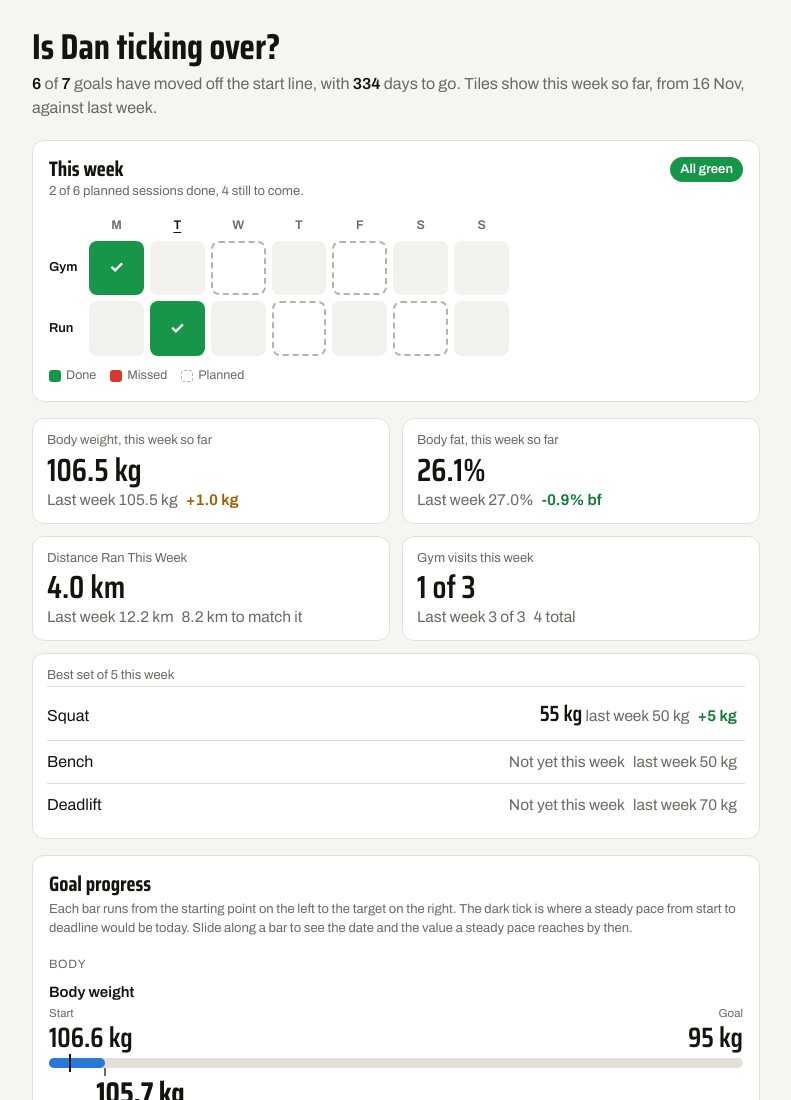
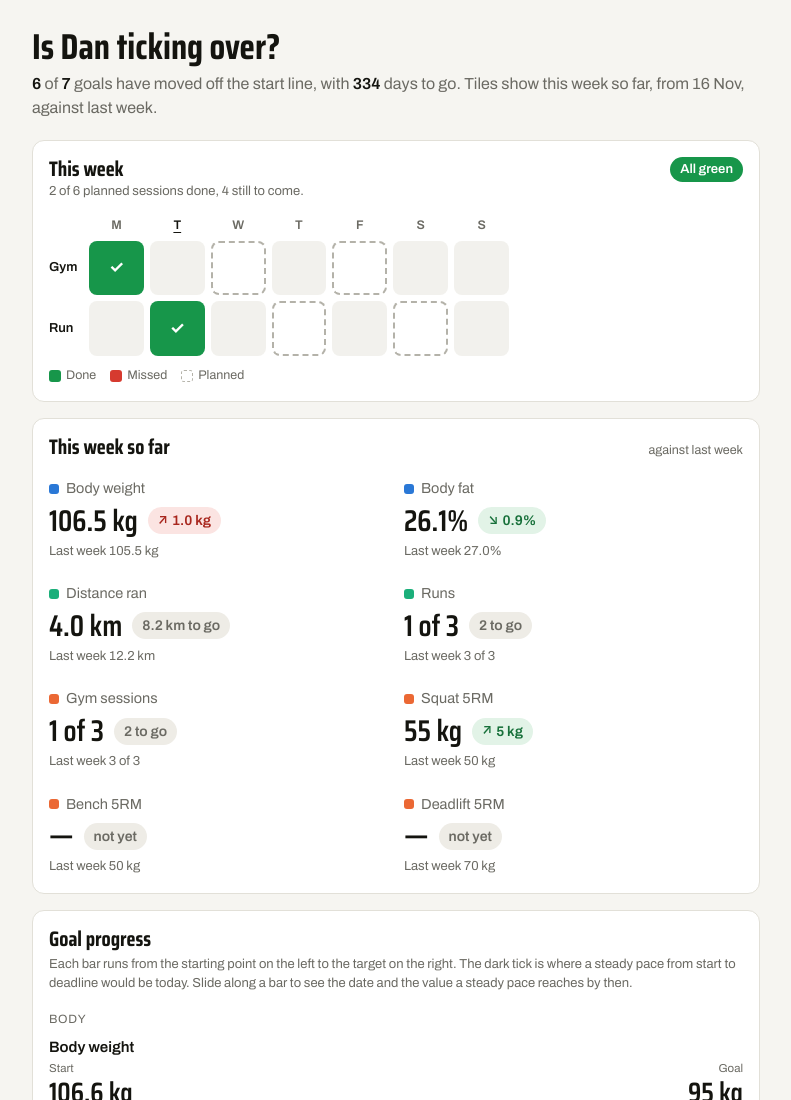
Before and after one commit to dgcoops/fitness-goals-dashboard, a plain HTML site: page site/index.html in a window 1280 px wide. Shown: the top 1100 px of the page, without its empty margins (244-1035 px from the left). Drawn offline with Linux system fonts and the light colour scheme.

Commit message:
Replace weekly tiles with one metrics card and comparison pills
Co-Authored-By: Claude Opus 5.5 <noreply@anthropic.com>
Claude-Session: https://claude.ai/code/session_01TpNHywfbT6s6W4Eio118jw

```diff
--- a/site/index.html
+++ b/site/index.html
@@ -13,10 +13,12 @@
 :root {
   --bg: #f6f5f1; --panel: #ffffff; --ink: #14140f; --muted: #6b6a63; --line: #e2e0d8;
   --body: #2a78d6; --strength: #eb6834; --running: #1baf7a; --good: #0b7a35; --done: #17964a; --missed: #d63a2f; --warn: #a15c00; --ref: #b4b2a9;
+  --pill-good-bg: #e2f3e7; --pill-good: #17703a; --pill-bad-bg: #fbe4e2; --pill-bad: #a8261d; --pill-flat-bg: #eeece6;
 }
 @media (prefers-color-scheme: dark) {
   :root { --bg: #121211; --panel: #1c1c1a; --ink: #f0efec; --muted: #a3a199; --line: #2e2e2b;
-    --body: #3987e5; --strength: #e0703f; --running: #22b07f; --good: #4cc77a; --done: #1e9e52; --missed: #d9483d; --warn: #e0a040; --ref: #5f5e5a; }
+    --body: #3987e5; --strength: #e0703f; --running: #22b07f; --good: #4cc77a; --done: #1e9e52; --missed: #d9483d; --warn: #e0a040; --ref: #5f5e5a;
+    --pill-good-bg: #173a24; --pill-good: #7fd8a0; --pill-bad-bg: #44201d; --pill-bad: #ff9a8f; --pill-flat-bg: #2a2a27; }
 }
 * { box-sizing: border-box; }
 body { margin: 0; background: var(--bg); color: var(--ink); font: 16px/1.5 Archivo, -apple-system, "Segoe UI", sans-serif; }
@@ -27,6 +29,20 @@ h2 { font: 700 21px/1.15 "Saira Condensed", "Arial Narrow", sans-serif; margin:
 .lede b { color: var(--ink); }
 .note { font-size: 13px; color: var(--muted); margin: 0 0 14px; }
 section { background: var(--panel); border: 1px solid var(--line); border-radius: 12px; padding: 16px; margin-top: 16px; }
+.mets-card { margin-top: 16px; }
+.mets-head { display: flex; justify-content: space-between; align-items: baseline; gap: 8px; margin-bottom: 4px; }
+.mets-head h2 { margin: 0; }
+.mets { display: grid; grid-template-columns: repeat(2, minmax(0, 1fr)); gap: 22px 16px; padding-top: 14px; }
+.met-k { display: flex; align-items: center; gap: 7px; font-size: 14.5px; color: var(--muted); }
+.met-sw { width: 10px; height: 10px; border-radius: 3px; flex: none; }
+.met-v { display: flex; align-items: center; flex-wrap: wrap; gap: 4px 10px; margin-top: 6px; }
+.met-n { font: 600 30px/1 "Saira Condensed", "Arial Narrow", sans-serif; font-variant-numeric: tabular-nums; white-space: nowrap; }
+.pill { display: inline-flex; align-items: center; gap: 4px; padding: 3px 10px; border-radius: 999px; font-size: 14px; font-weight: 600; white-space: nowrap; font-variant-numeric: tabular-nums; }
+.pill-a { font-size: 13px; }
+.pill.good { background: var(--pill-good-bg); color: var(--pill-good); }
+.pill.bad { background: var(--pill-bad-bg); color: var(--pill-bad); }
+.pill.flat { background: var(--pill-flat-bg); color: var(--muted); }
+.met-note { margin-top: 6px; font-size: 13px; color: var(--muted); font-variant-numeric: tabular-nums; }
 .tiles { display: grid; grid-template-columns: repeat(2, minmax(0, 1fr)); gap: 12px; }
 .tile { background: var(--panel); border: 1px solid var(--line); border-radius: 12px; padding: 12px 14px; }
 .tile .k { font-size: 13px; color: var(--muted); }
@@ -112,7 +128,7 @@ footer { margin-top: 20px; font-size: 12.5px; color: var(--muted); }
 
   <section id="week" style="margin-top:0" hidden></section>
 
-  <div class="tiles" id="tiles" style="margin-top:16px"></div>
+  <div id="tiles"></div>
 
   <section>
     <h2>Goal progress</h2>
@@ -235,47 +251,85 @@ function tidyComparisons(root) {
   });
 }
 
+// One card of metrics: coloured key, label, this week's value and a pill comparing it with last week.
+// tone: 'good' (green), 'bad' (red) or 'flat' (grey, used mid-week when there is still time to catch up).
+function metric(label, color, value, pill, note) {
+  const m = el('div', 'met');
+  const k = el('div', 'met-k'), sw = el('span', 'met-sw');
+  sw.style.background = 'var(' + color + ')';
+  k.append(sw, label);
+  const v = el('div', 'met-v');
+  v.append(el('span', 'met-n', value));
+  if (pill) {
+    const p = el('span', 'pill ' + pill.tone);
+    if (pill.arrow) p.append(el('span', 'pill-a', pill.arrow));
+    p.append(pill.text);
+    p.setAttribute('aria-label', pill.say || pill.text);
+    v.append(p);
+  }
+  m.append(k, v);
+  if (note) m.append(el('div', 'met-note', note));
+  return m;
+}
+
 function renderTiles(d) {
   const t = d.tiles, box = $('tiles');
-  const body = (x, unit, label) => {
-    const u = unit === ' kg' ? ' kg' : '%';
-    if (x.value === null) return tile(label, '—', x.prev === null ? 'No weigh-ins yet this week' : 'No weigh-ins yet this week · last week ' + f1(x.prev) + u);
-    const sub = x.prev === null ? ['No last week to compare']
-      : ['Last week ' + f1(x.prev) + u + ' · ', change(signed(x.delta, unit), x.delta < 0 ? 'good' : x.delta > 0 ? 'warn' : '')];
-    return tile(label, f1(x.value) + u, sub);
+  const grid = el('div', 'mets');
+  const up = '↗', down = '↘';
+  const vsKg = (x, unit) => x.prev === null ? 'No last week to compare' : 'Last week ' + f1(x.prev) + unit;
+
+  // Body: lower is better.
+  const body = (x, label, unit, pillUnit) => {
+    if (x.value === null) return metric(label, '--body', '—', null, x.prev === null ? 'No weigh-ins yet' : 'No weigh-ins yet · last week ' + f1(x.prev) + unit);
+    const pill = x.delta === null ? null : x.delta === 0 ? { tone: 'flat', text: 'level' }
+      : { tone: x.delta < 0 ? 'good' : 'bad', arrow: x.delta < 0 ? down : up, text: f1(Math.abs(x.delta)) + pillUnit,
+          say: (x.delta < 0 ? 'down ' : 'up ') + f1(Math.abs(x.delta)) + pillUnit + ' on last week' };
+    return metric(label, '--body', f1(x.value) + unit, pill, vsKg(x, unit));
   };
-  box.append(body(t.weight, ' kg', 'Body weight, this week so far'), body(t.bodyfat, '% bf', 'Body fat, this week so far'));
+  grid.append(body(t.weight, 'Body weight', ' kg', ' kg'), body(t.bodyfat, 'Body fat', '%', '%'));
 
-  if (!t.distance) box.append(tile('Distance Ran This Week', '—', 'Waiting for the Garmin connection'));
-  else {
-    const gap = Math.round((t.distance.prev - t.distance.value) * 10) / 10;
-    box.append(tile('Distance Ran This Week', f1(t.distance.value) + ' km',
-      ['Last week ' + f1(t.distance.prev) + ' km · ', gap > 0 ? f1(gap) + ' km to match it' : change(t.distance.prev > 0 ? 'last week beaten' : 'on the board', 'good')]));
+  // Count-ups through the week: red only once the week is over and still short.
+  const weekOver = londonToday() > d.week.end;
+  const tally = (cur, prev, unit, fmt) => {
+    if (prev === null) return null;
+    const diff = Math.round((cur - prev) * 10) / 10;
+    if (diff >= 0) return { tone: 'good', arrow: up, text: prev === 0 && cur === 0 ? 'level' : fmt(diff) + unit, say: 'ahead of last week by ' + fmt(diff) + unit };
+    return { tone: weekOver ? 'bad' : 'flat', arrow: weekOver ? down : '', text: fmt(-diff) + unit + ' to go', say: fmt(-diff) + unit + ' to match last week' };
+  };
+
+  if (!t.distance) grid.append(metric('Distance ran', '--running', '—', null, 'Waiting for Garmin'));
+  else grid.append(metric('Distance ran', '--running', f1(t.distance.value) + ' km',
+    tally(t.distance.value, t.distance.prev, ' km', f1), 'Last week ' + f1(t.distance.prev) + ' km'));
+
+  const wk = (d.plan_weeks || [])[0], lw = (d.plan_weeks || [])[1];
+  const runs = (w) => w ? w.days.filter((x) => x.run_done).length : null;
+  const runPlan = wk ? wk.days.filter((x) => x.run_planned).length : 3;
+  if (wk) grid.append(metric('Runs', '--running', runs(wk) + ' of ' + runPlan,
+    tally(runs(wk), runs(lw), '', String), 'Last week ' + runs(lw) + ' of ' + runPlan));
+
+  if (!t.gym.connected) grid.append(metric('Gym sessions', '--strength', '—', null, 'Waiting for Hevy'));
+  else grid.append(metric('Gym sessions', '--strength', t.gym.value + ' of ' + t.gym.planned,
+    tally(t.gym.value, t.gym.prev, '', String), 'Last week ' + t.gym.prev + ' of ' + t.gym.planned));
+
+  // Lifts: best set of 5 this week against last week.
+  for (const l of t.lifts) {
+    const label = l.name + ' 5RM';
+    if (l.value === null) {
+      grid.append(metric(label, '--strength', '—', { tone: 'flat', text: 'not yet' },
+        l.prev !== null ? 'Last week ' + kg(l.prev) : l.last_known ? 'Best so far ' + kg(l.last_known) : 'No set of 5 logged yet'));
+      continue;
+    }
+    const pill = l.prev === null ? null : l.delta === 0 ? { tone: 'flat', text: 'level' }
+      : { tone: l.delta > 0 ? 'good' : 'bad', arrow: l.delta > 0 ? up : down, text: kg(Math.abs(l.delta)),
+          say: (l.delta > 0 ? 'up ' : 'down ') + kg(Math.abs(l.delta)) + ' on last week' };
+    grid.append(metric(label, '--strength', kg(l.value), pill, l.prev === null ? 'Not lifted last week' : 'Last week ' + kg(l.prev)));
   }
 
-  if (!t.gym.connected) box.append(tile('Gym visits this week', '—', 'Waiting for the first Hevy sync'));
-  else box.append(tile('Gym visits this week', t.gym.value + ' of ' + t.gym.planned,
-    'Last week ' + t.gym.prev + ' of ' + t.gym.planned + ' · ' + t.gym.total + ' total'));
-
-  const lifts = tile('Best set of 5 this week', undefined, null, true);
-  for (const l of t.lifts) {
-    const r = el('div', 'lift');
-    r.append(el('span', '', l.name));
-    const right = el('span');
-    if (l.value === null) {
-      right.append(el('span', 's', l.prev !== null ? 'Not yet this week · last week ' + kg(l.prev)
-        : l.last_known ? 'Not yet this week · best so far ' + kg(l.last_known) : 'No set of 5 logged yet'));
-    } else {
-      right.append(el('span', 'n', kg(l.value)), ' ');
-      const s = el('span', 's');
-      if (l.prev === null) s.textContent = 'not lifted last week';
-      else s.append('last week ' + kg(l.prev) + ' · ', l.delta === 0 ? 'level' : change((l.delta > 0 ? '+' : '-') + kg(Math.abs(l.delta)), l.delta > 0 ? 'good' : ''));
-      right.append(s);
-    }
-    r.append(right);
-    lifts.append(r);
-  }
-  box.append(lifts);
+  const card = el('section', 'mets-card');
+  const head = el('div', 'mets-head');
+  head.append(el('h2', '', 'This week so far'), el('span', 'sub', 'against last week'));
+  card.append(head, grid);
+  box.replaceChildren(card);
 }
 
 // Slide a finger or mouse along a goal bar to see the date and the value a steady path reaches by then.
@@ -514,7 +568,7 @@ function render() {
   const lede = $('lede');
   lede.replaceChildren(el('b', '', String(moved)), ' of ', el('b', '', String(d.goals.length)), ' goals have moved off the start line, with ', el('b', '', String(days)), ' days to go. Tiles show this week so far, from ' + day(d.week.start) + ', against last week.');
   $('tiles').replaceChildren(); $('goals').replaceChildren();
-  renderWeek(d); renderTiles(d); tidyComparisons($('tiles')); renderGoals(d); renderCharts(d); renderCalendar(d); renderCheckins(d);
+  renderWeek(d); renderTiles(d); renderGoals(d); renderCharts(d); renderCalendar(d); renderCheckins(d);
   $('foot').textContent = 'Data refreshed ' + new Date(d.generated).toLocaleString('en-GB', { dateStyle: 'medium', timeStyle: 'short' }) + '.';
 }
 fetch('data.json', { cache: 'no-store' }).then((r) => r.json()).then((d) => { DATA = d; render(); })
```
